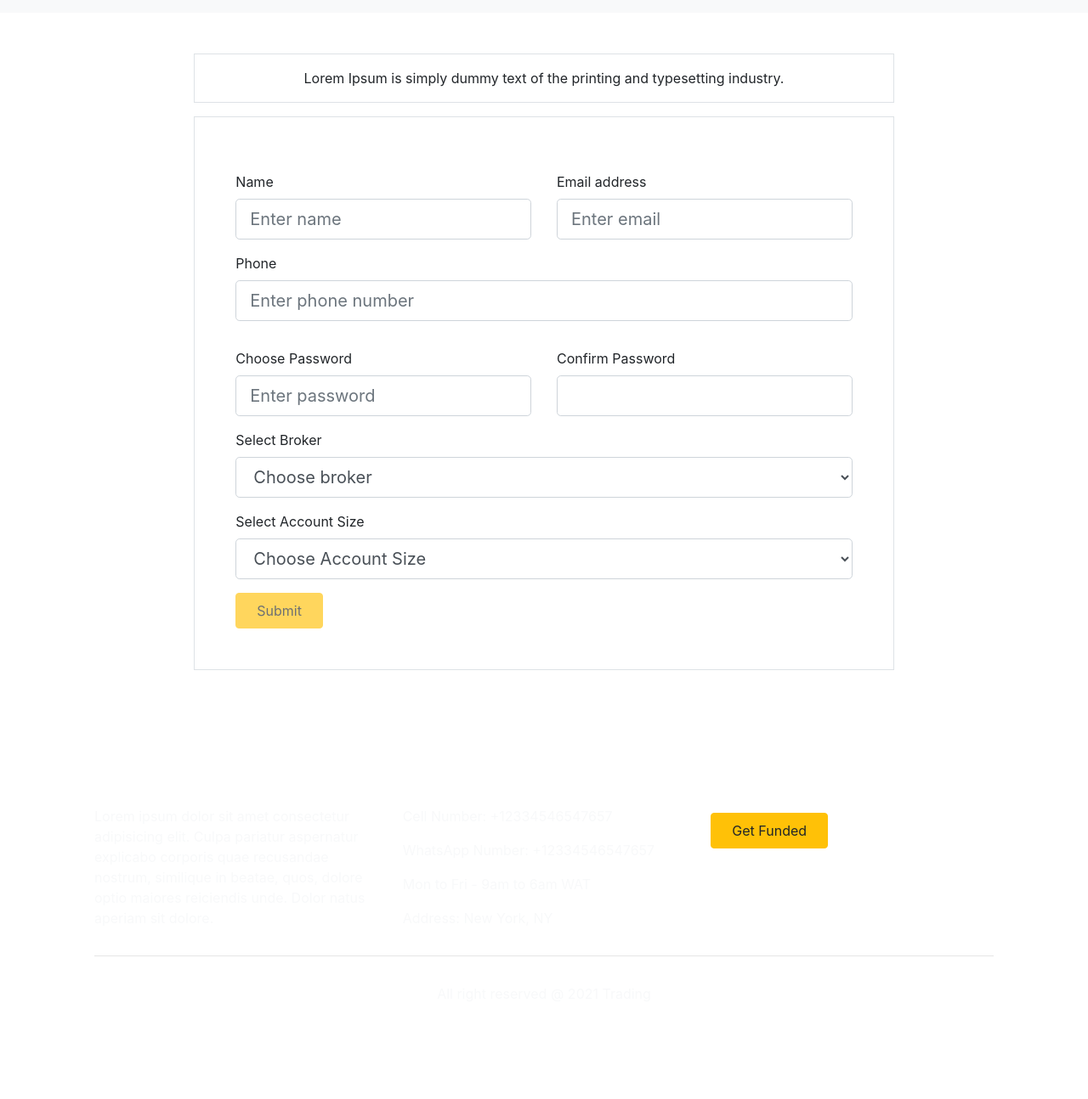
After one commit to wajahatahmed245/trading-system, a Django app: page /register/ in a window 1280 px wide. The commit adds this page. Shown: the part 317-1611 px from the top of the page at 85% size. Run offline with Django 3.2, Linux system fonts and the light colour scheme; some libraries are stand-ins or nearby versions.

Commit message:
register done

```diff
--- a/trading/templates/trading/base_generic.html
+++ b/trading/templates/trading/base_generic.html
@@ -11,9 +11,7 @@
           integrity="sha384-MCw98/SFnGE8fJT3GXwEOngsV7Zt27NXFoaoApmYm81iuXoPkFOJwJ8ERdknLPMO" crossorigin="anonymous">
     <link rel="stylesheet" href="{% static 'trading/css/style.css' %}">
 </head>
-<body>
 {% block content %}
         {% endblock %}
-</body>
 
 </html>
--- a/trading/templates/trading/index.html
+++ b/trading/templates/trading/index.html
@@ -5,6 +5,7 @@
 
 
 {% block content %}
+    <body>
 <nav class="navbar navbar-expand-lg navbar-dark bg-light py-3">
     <div class="container">
         <a href="/index.html">
@@ -286,7 +287,7 @@
                 </form>
                 <hr>
                 <p class="text-center">Create a new account!</p>
-                <a class="btn btn-warning btn-block mt-2 mb-1 px-4 py-2" id="green-btn" href="/register.html"
+                <a class="btn btn-warning btn-block mt-2 mb-1 px-4 py-2" id="green-btn" href="{% url 'register' %}"
                    type="submit">Register</a>
             </div>
         </div>
@@ -302,4 +303,5 @@
 <script src="https://stackpath.bootstrapcdn.com/bootstrap/4.1.3/js/bootstrap.min.js"
         integrity="sha384-ChfqqxuZUCnJSK3+MXmPNIyE6ZbWh2IMqE241rYiqJxyMiZ6OW/JmZQ5stwEULTy"
         crossorigin="anonymous"></script>
+    </body>
         {% endblock %}
--- /dev/null
+++ b/trading/templates/trading/register.html
@@ -0,0 +1,264 @@
+{% extends 'trading/base_generic.html' %}
+
+{% load static %}
+
+
+
+{% block content %}
+<body id="faq">
+    <nav class="navbar navbar-expand-lg navbar-dark bg-light py-3">
+        <div class="container">
+            <a href="/index.html">
+                <img src="img/Trading.png" alt="">
+            </a>
+            <button class="navbar-toggler" type="button" data-toggle="collapse" data-target="#navbarSupportedContent" aria-controls="navbarSupportedContent" aria-expanded="false" aria-label="Toggle navigation">
+            <span class="navbar-toggler-icon"></span>
+            </button>
+
+            <div class="collapse navbar-collapse" id="navbarSupportedContent">
+            <ul class="navbar-nav ml-auto">
+                <li class="nav-item">
+                    <a class="nav-link text-white mr-3" href="/index.html#pricing-table">Pricing</a>
+                </li>
+
+                <li class="nav-item">
+                    <a class="nav-link text-white mr-3" href="/faq.html">FAQ</a>
+                </li>
+                <li class="nav-item">
+                    <a class="nav-link text-white mr-4" href="/contact.html">Contact</a>
+                </li>
+                <li>
+                    <a class="btn btn-warning my-2 my-sm-0 px-4 py-2" id="orange-btn" href="" data-toggle="modal" data-target="#exampleModal">Login</a>
+                </li>
+            </ul>
+            </div>
+        </div>
+      </nav>
+
+      <div class="container-fluid">
+        <div class="row">
+            <div class="col-md-2"></div>
+            <div class="col-md-8">
+                <p class="text-center mt-5 border p-3">Lorem Ipsum is simply dummy text of the printing and typesetting industry. </p>
+                <form class="form border p-5">
+                    <div class="row">
+                        <div class="col-md-6 mt-3">
+                            <label for="exampleInputEmail1">Name</label>
+                            <input type="text" class="form-control form-control-lg" id="exampleInputEmail1" aria-describedby="emailHelp" placeholder="Enter name">
+                        </div>
+                        <div class="col-md-6 mt-3">
+                            <label for="exampleInputEmail1">Email address</label>
+                            <input type="email" class="form-control form-control-lg" id="exampleInputEmail1" aria-describedby="emailHelp" placeholder="Enter email">
+                        </div>
+                    </div>
+
+                    <div class="form-group mt-3">
+                        <label for="exampleInputEmail1">Phone</label>
+                        <input type="text" class="form-control form-control-lg" id="exampleInputEmail1" aria-describedby="emailHelp" placeholder="Enter phone number">
+                    </div>
+
+                    <div class="row">
+                        <div class="col-md-6 mt-3">
+                            <label for="exampleInputEmail1">Choose Password</label>
+                            <input type="password" class="form-control form-control-lg" id="exampleInputEmail1" aria-describedby="emailHelp" placeholder="Enter password">
+                        </div>
+                        <div class="col-md-6 mt-3">
+                            <label for="exampleInputEmail1">Confirm Password</label>
+                            <input type="password" class="form-control form-control-lg" id="exampleInputEmail1" aria-describedby="emailHelp" placeholder="">
+                        </div>
+                    </div>
+
+                    <div class="form-group mt-3">
+                        <label for="exampleInputEmail1">Select Broker</label>
+                        <select class="form-control form-control-lg" name="" id="">
+                            <option value="">Choose broker</option>
+                            <option value="">Broker 1</option>
+                            <option value="">Broker 2</option>
+                        </select>
+                    </div>
+
+                    <div class="form-group mt-3">
+                        <label for="exampleInputEmail1">Select Account Size</label>
+                        <select class="form-control form-control-lg" name="account" id="account_select">
+                            <option value="">Choose Account Size</option>
+                            <option value="5">Account 1</option>
+                            <option value="10">Account 2</option>
+                        </select>
+                    </div>
+
+                    <button type="button" class="btn btn-warning my-4 my-sm-0 px-4 py-2" id="orange-btn-x">Submit</button>
+                  </form>
+            </div>
+            <div class="col-md-2"></div>
+        </div>
+
+        <div class="container" id="payment">
+            <div class="row">
+                <div class="col-md-12 text-center">
+                    <div class="d-flex flex-column justify-content-center align-items-center mt-3">
+                        <!-- <div class="d-flex flex-row">
+                            <p id="account_no"></p>
+                            <p id="value"></p>
+                        </div> -->
+                        <nav class="nav nav-pills nav-fill">
+                            <a class="nav-link px-5 mt-2" id="account_no" aria-current="page" href=""></a>
+                            <a class="nav-link px-5 mt-2" href="" id="value"></a>
+                            <a class="nav-link px-5 mt-2 active" id="pay">Pay Now</a>
+                        </nav>
+                    </div>
+                </div>
+            </div>
+        </div>
+
+        <div class="container mt-5" id="payment_form">
+            <h3 class="text-center mt-4">PayStack</h3>
+            <div class="row mt-4">
+                <div class="col-md-1"></div>
+                <div class="col-md-1 col-sm-2 col-xs-2">
+                    <img src="img/visa.png" class="w-100 payment_icons" alt="">
+                    <img src="img/master.svg" class="w-100 mt-2 payment_icons" alt="">
+                    <img src="img/direct.png" class="w-100 mt-2 payment_icons" alt="">
+                    <img src="img/bank.png" class="w-100 mt-2 payment_icons" alt="">
+                    <img src="img/phone.png" class="w-100 mt-2 payment_icons" alt="">
+                </div>
+                <div class="col-md-9 col-sm-10" id="pay_form">
+                    <div class="border h-100">
+                        <h4 class="text-center mt-3">Payment form</h4>
+                    </div>
+                </div>
+                <div class="col-md-1"></div>
+            </div>
+            <div class="container text-center">
+                <div class="row mt-5">
+                    <div class="col-md-1"></div>
+                    <div class="col-md-10">
+                        <h4>OR</h4>
+                        <p class="text-secondary">Lorem ipsum, dolor sit amet consectetur adipisicing elit. Ad libero dolor voluptatum earum distinctio, pariatur voluptas, repellendus nemo ullam optio mollitia. Saepe sed optio harum corrupti, tempore soluta tenetur nobis?</p>
+                        <h4 class="mt-5">OR</h4>
+                        <p class="text-secondary">Lorem ipsum, dolor sit amet consectetur adipisicing elit. Ad libero dolor voluptatum earum distinctio, pariatur voluptas, repellendus nemo ullam optio mollitia. Saepe sed optio harum corrupti, tempore soluta tenetur nobis?</p>
+                    </div>
+                    <div class="col-md-1"></div>
+                </div>
+            </div>
+        </div>
+
+        <footer class="px-5 mt-5 mb-5 footer-pad">
+            <div class="container-fluid m-0 p-0">
+              <div class="footer mt-5 p-5">
+                  <div class="row">
+                    <div class="col-md-4">
+                      <h1 class="text-white">Trading</h1>
+                      <div class="steps mt-3">
+                        <p class="text-light">
+                          Lorem ipsum dolor sit amet consectetur adipisicing elit. Culpa
+                          pariatur aspernatur explicabo corporis quae recusandae nostrum,
+                          similique in beatae, quos, dolore optio maiores reiciendis unde.
+                          Dolor natus aperiam sit dolore.
+                        </p>
+                      </div>
+                    </div>
+                    <div class="col-md-4">
+                      <h5 class="text-white mt-4">Contact Us</h5>
+                      <div class="steps mt-3">
+                        <p class="text-light">Cell Number: +12334546547657</p>
+                        <p class="text-light">WhatsApp Number: +12334546547657</p>
+                        <p class="text-light">Mon to Fri - 9am to 6am WAT</p>
+                        <p class="text-light">Address: New York, NY</p>
+                      </div>
+                    </div>
+                    <div class="col-md-4">
+                      <h5 class="text-white mt-4">Apply Online</h5>
+                      <a
+                        class="btn btn-warning mt-3 px-4 py-2"
+                        id="orange-btn-big"
+                        type="submit"
+                        >Get Funded</a
+                      >
+                    </div>
+                  </div>
+                  <hr>
+                  <div class="row">
+                    <div class="col-md-3"></div>
+                    <div class="col-md-6 steps mt-3">
+                        <p class="text-light text-center">All right reserved @ 2021 Trading</p>
+                    </div>
+                    <div class="col-md-3"></div>
+                  </div>
+                </div>
+            </div>
+          </footer>
+
+          <!-- Modal -->
+    <div class="modal fade" id="exampleModal" tabindex="-1" role="dialog" aria-labelledby="exampleModalLabel" aria-hidden="true">
+        <div class="modal-dialog" role="document">
+        <div class="modal-content">
+            <div class="modal-header">
+            <h5 class="modal-title" id="exampleModalLabel">Login</h5>
+            <button type="button" class="close" data-dismiss="modal" aria-label="Close">
+                <span aria-hidden="true">&times;</span>
+            </button>
+            </div>
+            <div class="modal-body">
+                <form class="form pb-4 px-2">
+
+                    <div class="form-group mt-3">
+                        <label for="exampleInputEmail1">Email</label>
+                        <input type="email" class="form-control form-control-lg" id="exampleInputEmail1" aria-describedby="emailHelp" placeholder="Enter your email">
+                    </div>
+
+                    <div class="form-group mt-3">
+                        <label for="password">Password</label>
+                        <input type="password" class="form-control form-control-lg" id="password" placeholder="Enter your password">
+                    </div>
+
+                    <a class="btn btn-warning btn-block mt-4 mb-1 px-4 py-2" id="orange-btn" href="/home.html" type="submit">Login</a>
+                  </form>
+                  <hr>
+                  <p class="text-center">Create a new account!</p>
+                  <a class="btn btn-warning btn-block mt-2 mb-1 px-4 py-2" id="green-btn" href="/register.html" type="submit">Register</a>
+            </div>
+        </div>
+        </div>
+    </div>
+
+    <script src="https://code.jquery.com/jquery-3.3.1.slim.min.js" integrity="sha384-q8i/X+965DzO0rT7abK41JStQIAqVgRVzpbzo5smXKp4YfRvH+8abtTE1Pi6jizo" crossorigin="anonymous"></script>
+    <script src="https://cdnjs.cloudflare.com/ajax/libs/popper.js/1.14.3/umd/popper.min.js" integrity="sha384-ZMP7rVo3mIykV+2+9J3UJ46jBk0WLaUAdn689aCwoqbBJiSnjAK/l8WvCWPIPm49" crossorigin="anonymous"></script>
+    <script src="https://stackpath.bootstrapcdn.com/bootstrap/4.1.3/js/bootstrap.min.js" integrity="sha384-ChfqqxuZUCnJSK3+MXmPNIyE6ZbWh2IMqE241rYiqJxyMiZ6OW/JmZQ5stwEULTy" crossorigin="anonymous"></script>
+      <script>
+        $('.nav-link').click(function(){
+            $(this).addClass('active');
+            $(this).siblings().removeClass('active');
+        });
+
+        $('#payment').hide();
+        $('#payment_form').hide();
+        $('#orange-btn-x').prop('disabled', true);
+
+        $('#account_select').change(function(){
+            if($(this).val() === ""){
+                $('#orange-btn-x').prop('disabled', true);
+            }else{
+                $('#orange-btn-x').prop('disabled', false);
+            }
+        });
+
+        $('#orange-btn-x').click(function(){
+            var text = $('#account_select option:selected').text();
+            var value = $('#account_select option:selected').val();
+
+            console.log(text, value);
+            if(text != "" && value != ""){
+                $('#payment').show();
+                $('#account_no').text(text);
+                $('#value').text('$'+value);
+            }
+        });
+
+        $('#pay').click(function(){
+            $('#payment_form').show();
+        });
+
+      </script>
+
+</body>
+        {% endblock %}
--- a/trading/urls.py
+++ b/trading/urls.py
@@ -4,4 +4,6 @@ from . import views
 
 urlpatterns = [
     path('', views.index, name='index'),
+    path('register/', views.register, name='register'),
+
 ]
--- a/trading/views.py
+++ b/trading/views.py
@@ -7,3 +7,7 @@ from django.http import HttpResponse
 def index(request):
 
     return render(request, 'trading/index.html')
+
+def register(request):
+
+    return render(request, 'trading/register.html')
```
